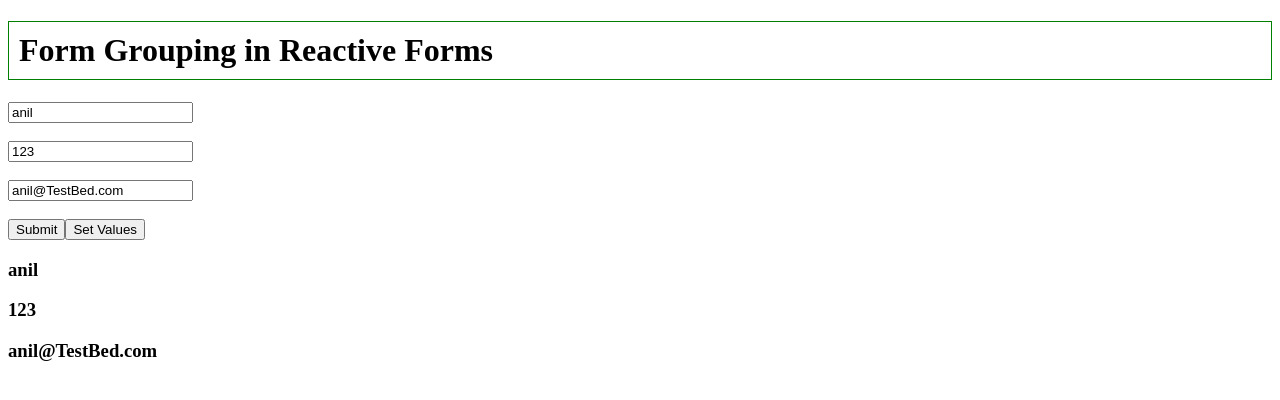
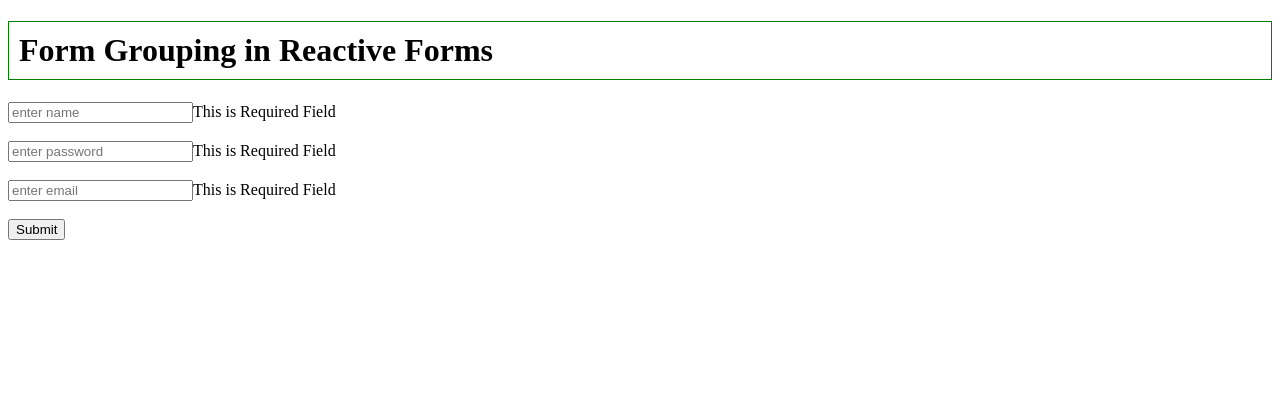
Before and after one commit to Zanna-dev/angular-v19-tutorial, an Angular app: page / in a window 1280 px wide. Shown: the top 400 px of the page. Built offline with nearby package versions, Linux system fonts and the light colour scheme.

Commit message:
Implement Reactive Forms Validation

```diff
--- a/src/app/app.component.css
+++ b/src/app/app.component.css
@@ -6,6 +6,9 @@
     display: flex;
     justify-content: space-between;
     list-style: none;
+ }
+ .error{
+color: red;
  }
 
 
--- a/src/app/app.component.html
+++ b/src/app/app.component.html
@@ -2,18 +2,24 @@
 
 <form [formGroup]="profileForm" (ngSubmit)="submitData()">
     <input type="text" placeholder="enter name" formControlName="name">
+    <span *ngIf="name?.hasError('required')">This is Required Field</span>
+    <span class="error" *ngIf="name?.invalid &&(name?.dirty || name?.touched)">Plaese enter valid name</span>
     <br><br>
      <input type="text" placeholder="enter password" formControlName="password">
+     <span *ngIf="password?.hasError('required')">This is Required Field</span>
+     <span class="error" *ngIf="password?.invalid &&(password?.dirty || password?.touched)">Plaese enter valid password</span>
      <br><br>
       <input type="text" placeholder="enter email" formControlName="email">
+      <span *ngIf="email?.hasError('required')">This is Required Field</span>
+      <span class="error" *ngIf="email?.invalid &&(email?.dirty || email?.touched)">Plaese enter valid email</span>
       <br><br>
       <button>Submit</button>
-      <button type="button" (click)="setValues()">Set Values</button>
+      <!-- <button type="button" (click)="setValues()">Set Values</button> -->
 </form>
 
-<h3>{{this.profileForm.value.name}}</h3>
+<!-- <h3>{{this.profileForm.value.name}}</h3>
 <h3>{{this.profileForm.value.password}}</h3>
-<h3>{{this.profileForm.value.email}}</h3>
+<h3>{{this.profileForm.value.email}}</h3> -->
 
 
 
--- a/src/app/app.component.ts
+++ b/src/app/app.component.ts
@@ -4,7 +4,7 @@ import { LoginComponent } from './login/login.component';
 import { SignupComponent } from './signup/signup.component';
 import { ProfileComponent } from './profile/profile.component';
 import { UserComponent } from './user/user.component';
-import { FormControl, FormGroup, FormsModule, ReactiveFormsModule } from '@angular/forms';
+import { FormControl, FormGroup, FormsModule, ReactiveFormsModule, Validators } from '@angular/forms';
 import { NgFor, NgIf, NgSwitch, NgSwitchCase, NgSwitchDefault } from '@angular/common';
 import { HeaderComponent } from './header/header.component';
 
@@ -12,7 +12,7 @@ import { HeaderComponent } from './header/header.component';
 @Component({
   selector: 'app-root',
   // imports: [LoginComponent, SignupComponent, ProfileComponent],
-  imports: [ReactiveFormsModule],
+  imports: [ReactiveFormsModule, NgIf],
   templateUrl: './app.component.html',
   styleUrl: './app.component.css'
 })
@@ -20,22 +20,34 @@ import { HeaderComponent } from './header/header.component';
 
 export class AppComponent {
 profileForm=new FormGroup({
-  name:new FormControl('anil'),
-   password:new FormControl('123'),
-    email:new FormControl('anil@TestBed.com'),
+  name:new FormControl('', [Validators.required]),
+   password:new FormControl('', [Validators.required,Validators.minLength(5)]),
+    email:new FormControl('', [Validators.required,Validators.maxLength(30),Validators.pattern('^[a-z0-9._%+-]+@[a-z0-9.-]+\\.[a-z]{2,4}$')]),
 
 });
 
     submitData(){
       console.log(this.profileForm.value);
     }
-    setValues(){
-      this.profileForm.setValue({
-        name:'peter',
-        password:"2461",
-        email:"peter@test.com"
-      })
+
+    get name(){
+      return this.profileForm.get('name')
     }
+
+    get email(){
+      return this.profileForm.get('email')
+    }
+
+    get password(){
+      return this.profileForm.get('password')
+    }
+    // setValues(){
+    //   this.profileForm.setValue({
+    //     name:'peter',
+    //     password:"2461",
+    //     email:"peter@test.com"
+    //   })
+    // }
 
 
 
```
